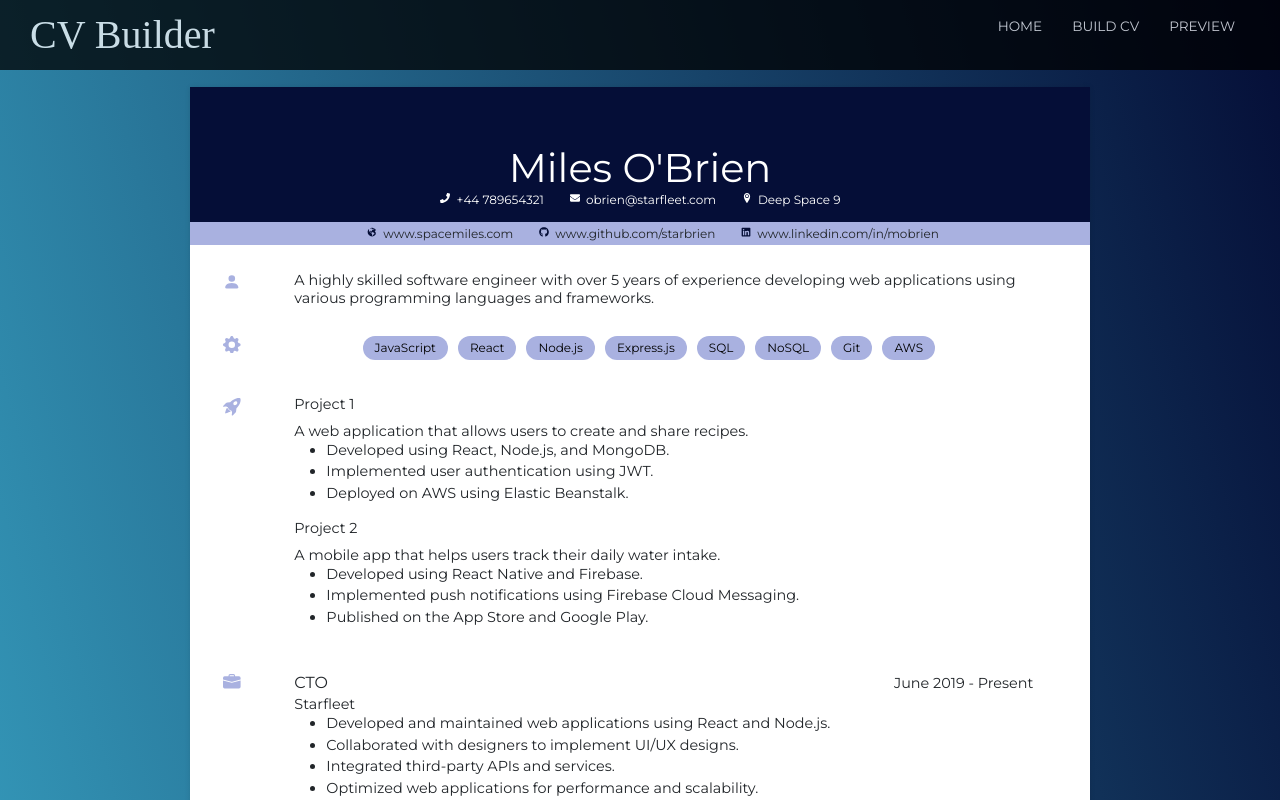
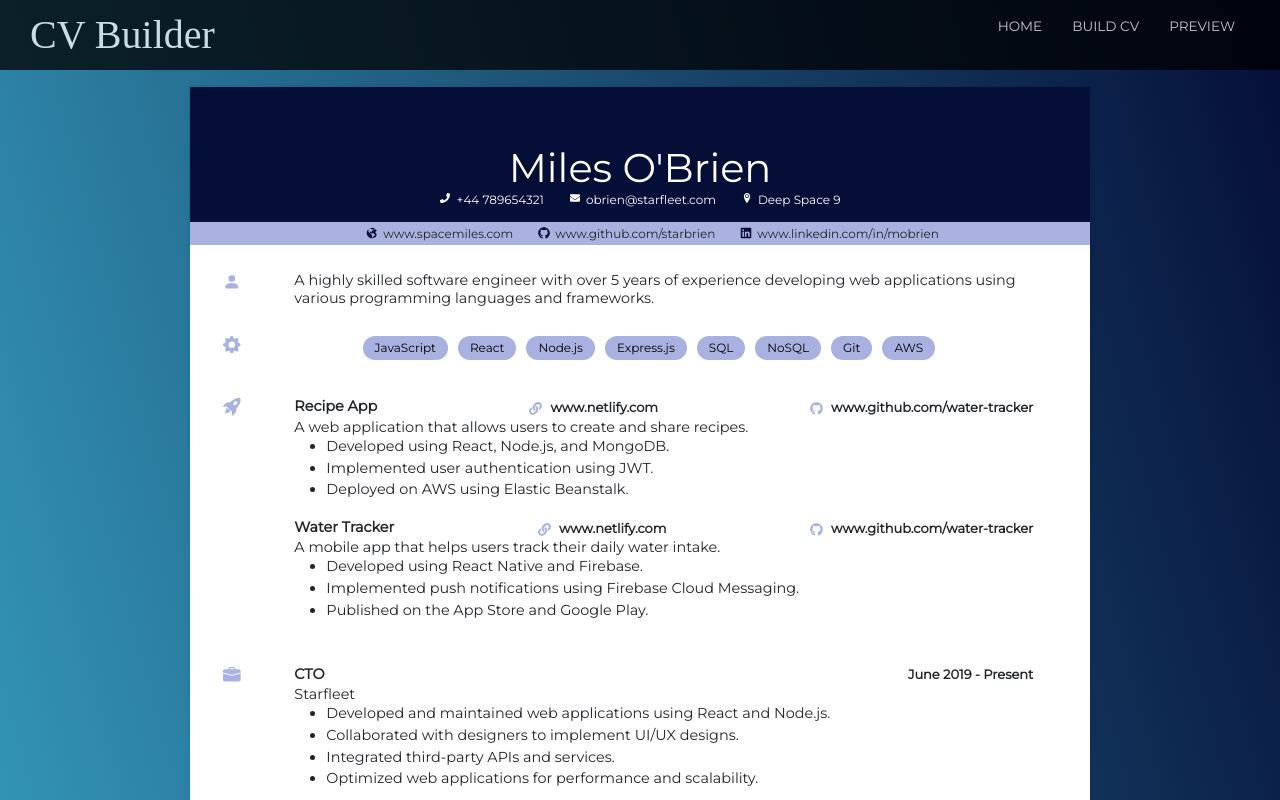
Before and after one commit to maijako/CV-generator, a React (Create React App) app: page /preview in a window 1280 px wide. Shown: the top 800 px of the page. Built offline with nearby package versions, Linux system fonts and the light colour scheme; a web font is replaced by a local one; what @react-pdf/renderer would draw is missing.

Commit message:
style projects

```diff
--- a/src/cv_designs/designOne/CvOne.css
+++ b/src/cv_designs/designOne/CvOne.css
@@ -77,7 +77,6 @@ h2 {
   margin-right: 5px;
   margin-left: 25px;
   color: #050e37;
-  padding-bottom: 2px;
 }
 
 .website__details {
@@ -92,6 +91,11 @@ h2 {
 .cv__icon {
  margin-top: 8px;
  color: #a9b1e0;
+}
+
+.pro__icon {
+  color: #a9b1e0;
+  margin-right: 8px;
 }
 
 .section {
@@ -119,10 +123,13 @@ h2 {
 }
 
 .job,
-.edu {
+.edu,
+.projects {
   display: flex;
   justify-content: space-between;
   align-items: center;
+  font-weight: bold;
+  font-size: 0.9em;
 }
 
 .school {
--- a/src/cv_designs/designOne/MainSectionOne.js
+++ b/src/cv_designs/designOne/MainSectionOne.js
@@ -1,5 +1,5 @@
 import React from "react";
-import { FaPhone, FaGithub, FaLinkedin, FaEnvelope } from "react-icons/fa";
+import { FaPhone, FaGithub, FaLinkedin, FaEnvelope, FaLink } from "react-icons/fa";
 import { ImLocation2 } from "react-icons/im";
 import { GiEarthAmerica } from "react-icons/gi";
 import { BsGearFill, BsFillPersonFill, BsFillRocketTakeoffFill, BsBriefcaseFill, BsFillMortarboardFill } from "react-icons/bs";
@@ -58,7 +58,15 @@ function MainSectionOne() {
           <BsFillRocketTakeoffFill className="cv__icon" />
         </div>
         <div class="section-content">
-          <h2>Project 1</h2>
+          <div className="projects">Recipe App
+            <p>
+              <FaLink className="pro__icon" />
+              www.netlify.com</p>
+
+            <p>
+              <FaGithub className="pro__icon" />
+              www.github.com/water-tracker</p>
+          </div>
           <p>A web application that allows users to create and share recipes.</p>
           <ul>
             <li>Developed using React, Node.js, and MongoDB.</li>
@@ -66,7 +74,16 @@ function MainSectionOne() {
             <li>Deployed on AWS using Elastic Beanstalk.</li>
           </ul>
 
-          <h2>Project 2</h2>
+          <div className="projects">Water Tracker
+
+            <p>
+              <FaLink className="pro__icon" />
+              www.netlify.com</p>
+
+            <p>
+              <FaGithub className="pro__icon" />
+              www.github.com/water-tracker</p>
+          </div>
           <p>A mobile app that helps users track their daily water intake.</p>
           <ul>
             <li>Developed using React Native and Firebase.</li>
@@ -76,11 +93,11 @@ function MainSectionOne() {
         </div>
       </div>
 
-      <div class="section">
+      <div className="section">
         <div className="section-header">
           <BsBriefcaseFill className="cv__icon" />
         </div>
-        <div class="section-content">
+        <div className="section-content">
           <div className="job">CTO
             <p className="dates">June 2019 - Present</p>
           </div>
@@ -106,7 +123,7 @@ function MainSectionOne() {
         </div>
       </div>
 
-      <div class="section">
+      <div className="section">
         <div className="section-header">
           <BsFillMortarboardFill className="cv__icon" />
         </div>
```
Lines whose indentation alone changed are shown as unchanged.
